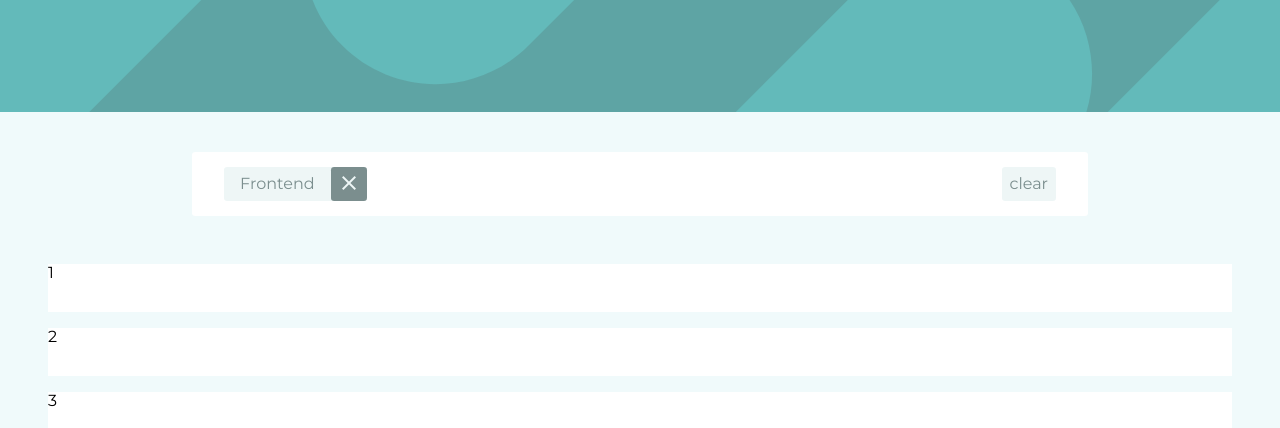
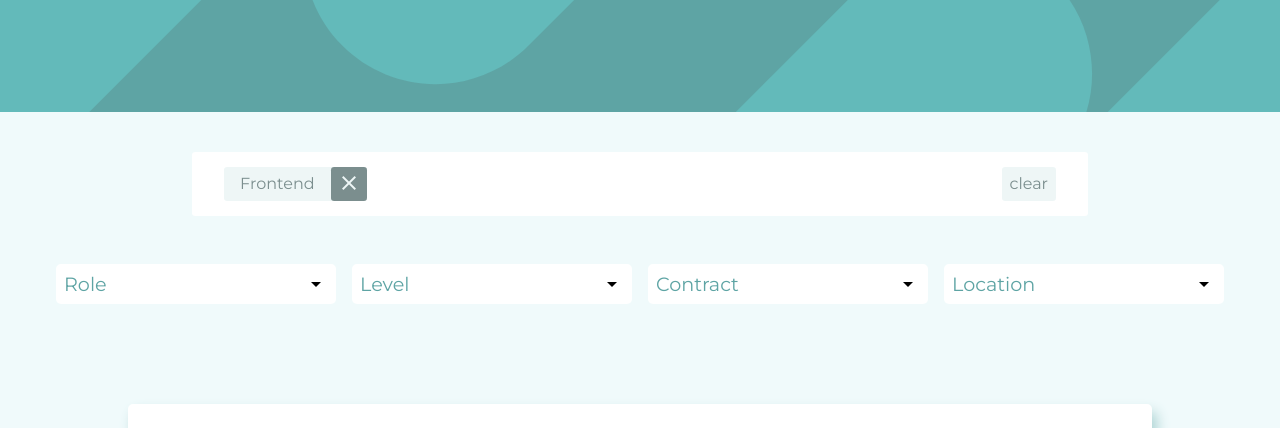
Before and after one commit to CICCC-WMAD-students/job-list-JSON, a plain HTML site: page src/index.html in a window 1280 px wide. Shown: the top 428 px of the page. Drawn offline with nearby package versions, Linux system fonts and the light colour scheme.

Commit message:
added markup and style for filters

```diff
--- /dev/null
+++ b/src/css/filter.css
@@ -0,0 +1,49 @@
+.dropdown-filter {
+    margin-top: 3rem;
+    margin-right: auto;
+    margin-left: auto;
+    padding-left: 3rem;
+    padding-right: 3rem;
+    display: flex;
+    justify-content: center;
+}
+
+.dropdown-filter__container {
+    width: 25%;
+    padding-right: .5rem;
+    padding-left: .5rem;
+}
+
+.dropdown-filter__title-container {
+    padding: .5rem;
+    background-color: #FFFFFF;
+    color: #5ea4a4;
+    display: flex;
+    justify-content: space-between;
+    align-content: center;
+    border-radius: 5px;
+}
+
+.dropdown-filter__button {
+    font-size: 1.2rem;
+}
+
+.dropdown-filter__contents {
+    display: none;
+    background-color: #FFFFFF;
+    border-bottom-left-radius: 5px;
+    border-bottom-right-radius: 5px;
+}
+
+.dropdown-filter__contents ul {
+    padding: .5rem 1rem;
+}
+
+.dropdown-filter__contents li {
+    padding: .2rem;
+    cursor: pointer;
+}
+
+.dropdown-filter__contents li:hover {
+    background-color: #eef6f6;
+}
--- a/src/index.html
+++ b/src/index.html
@@ -17,6 +17,7 @@
     <link href="./css/grids.css" rel="stylesheet" />
     <link href="./css/fumina.css" rel="stylesheet" />
     <link href="./css/destyle.css" rel="stylesheet" />
+    <link rel="stylesheet" href="./css/filter.css" />
     <link
       href="https://fonts.googleapis.com/icon?family=Material+Icons"
       rel="stylesheet"
@@ -46,14 +47,78 @@
         </button>
       </div>
 
-      <div class="container">
-        <ul class="items">
-          <li class="item-list">1</li>
-          <li class="item-list">2</li>
-          <li class="item-list">3</li>
-          <li class="item-list">4</li>
-        </ul>
-      </div> -->
+      <!-- Dropdown filter by location -->
+      <section class="dropdown-filter">
+        <div class="dropdown-filter__container">
+          <div class="dropdown-filter__title-container">
+            <button class="dropdown-filter__button">Role</button>
+            <img
+              src="./images/arrow_drop_down_black_24dp.svg"
+              alt="arrow_drop_down"
+            />
+          </div>
+          <div class="dropdown-filter__contents">
+            <ul>
+              <li>Frontend</li>
+              <li>Backend</li>
+              <li>Fullstack</li>
+            </ul>
+          </div>
+        </div>
+
+        <div class="dropdown-filter__container">
+          <div class="dropdown-filter__title-container">
+            <button class="dropdown-filter__button">Level</button>
+            <img
+              src="./images/arrow_drop_down_black_24dp.svg"
+              alt="arrow_drop_down"
+            />
+          </div>
+          <div class="dropdown-filter__contents">
+            <ul>
+              <li>Junior</li>
+              <li>Midweight</li>
+              <li>Senior</li>
+            </ul>
+          </div>
+        </div>
+
+        <div class="dropdown-filter__container">
+          <div class="dropdown-filter__title-container">
+            <button class="dropdown-filter__button">Contract</button>
+            <img
+              src="./images/arrow_drop_down_black_24dp.svg"
+              alt="arrow_drop_down"
+            />
+          </div>
+          <div class="dropdown-filter__contents">
+            <ul>
+              <li>Full Time</li>
+              <li>Part Time</li>
+              <li>Contract</li>
+            </ul>
+          </div>
+        </div>
+
+        <div class="dropdown-filter__container">
+          <div class="dropdown-filter__title-container">
+            <button class="dropdown-filter__button">Location</button>
+            <img
+              src="./images/arrow_drop_down_black_24dp.svg"
+              alt="arrow_drop_down"
+            />
+          </div>
+          <div class="dropdown-filter__contents">
+            <ul>
+              <li>USA Only</li>
+              <li>UK Only</li>
+              <li>Worldwide</li>
+              <li>Remote</li>
+            </ul>
+          </div>
+        </div>
+      </section>
+
       <!-- json -->
       <div class="l-jobs" id="jobsTable"></div>
     </main>
```
Also changed, not shown: src/images/arrow_drop_down_black_24dp.svg (added).
